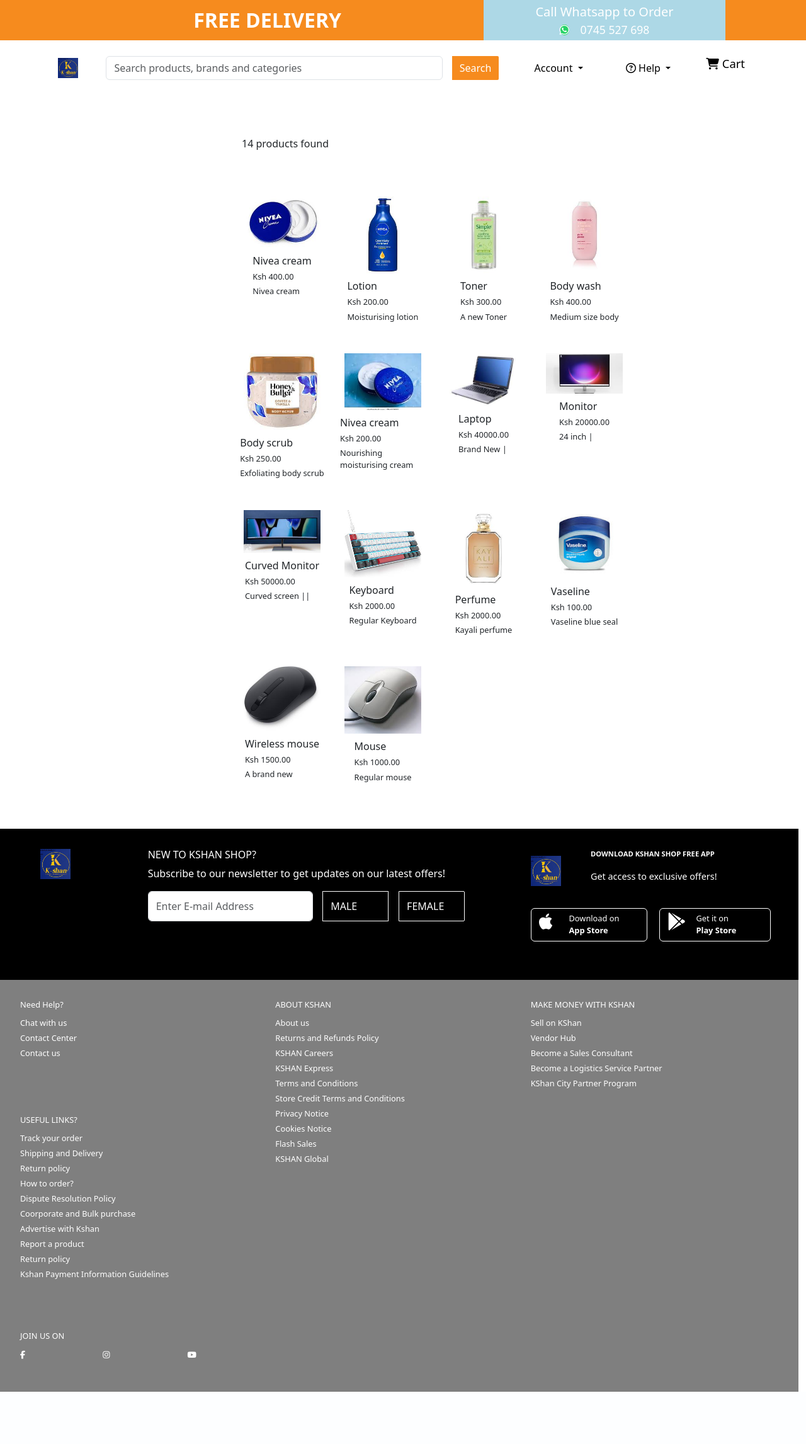
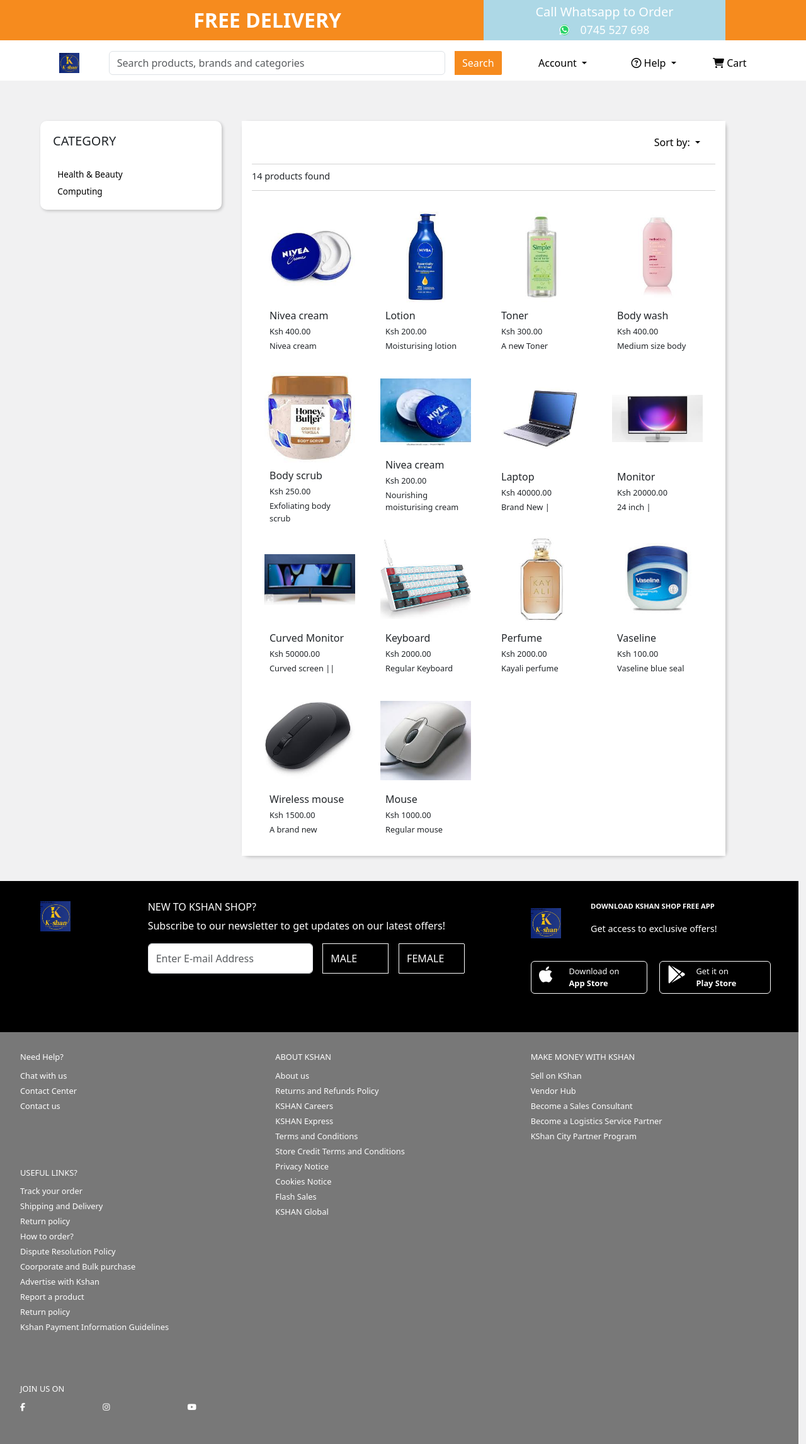
Before and after one commit to Sylvia-Rwenyo/JumiaClone, a PHP site: page /user-pages/home/search_results.php in a window 1280 px wide. Shown: the whole page at 63% size. Before the commit the page ends 2210 px from the top, so only its background shows below. Run offline with PHP 8.4, Linux system fonts and the light colour scheme; data comes from the database, SQL or seed files in the repository; some libraries are stand-ins or nearby versions.

Commit message:
search results, admin login updates and misc bug fixes

```diff
--- a/admin/account/login/index.php
+++ b/admin/account/login/index.php
@@ -1,3 +1,7 @@
+<?php
+// start session
+@session_start();
+?>
 <!DOCTYPE html>
 <html lang="en">
 <head>
@@ -42,7 +46,7 @@
             </style>';
             ?>
             <form method="POST" action="processing.php">
-                <input placeholder="Email address or phone number" name="accInput" type="text"/>
+                <input placeholder="Email address or phone number" name="accInput" value="<?php echo $_SESSION["emailAddress"]; ?>" type="text"/>
                 <input placeholder="Password" name="password" type="password"/>
                 <button type="submit" name="logIn">Log In</button>
             </form>
--- a/kshan-ecommerce-j-db.sql
+++ b/kshan-ecommerce-j-db.sql
@@ -3,7 +3,7 @@
 -- https://www.phpmyadmin.net/
 --
 -- Host: 127.0.0.1
--- Generation Time: Mar 05, 2024 at 01:10 PM
+-- Generation Time: Mar 05, 2024 at 08:53 PM
 -- Server version: 10.4.32-MariaDB
 -- PHP Version: 8.2.12
 
@@ -42,7 +42,7 @@
 --
 
 INSERT INTO `adminusers` (`id`, `firstName`, `lastName`, `emailAddress`, `phoneNumber`, `password`, `sign_up_date`) VALUES
-(1, 'Kshan', 'Admin', 'kshan@admin.com', '+254111222333', '$2y$10$Z0ITTHCfSNBpUx841V8AyOGqJoZA52a4v2/QKIHuWEKbrVXKEkE4e', '2024-02-05 21:41:46');
+(4, 'New', 'Admin', 'newadmin@kshan.com', '+254111222333', '$2y$10$RTfOoPolG4u6BfOK8OklG.FgXsaac8jgBuNsS5VlBrkxDfEhnNz86', '2024-03-05 19:44:00');
 
 -- --------------------------------------------------------
 
@@ -261,7 +261,7 @@
 -- AUTO_INCREMENT for table `adminusers`
 --
 ALTER TABLE `adminusers`
-  MODIFY `id` int(11) NOT NULL AUTO_INCREMENT, AUTO_INCREMENT=3;
+  MODIFY `id` int(11) NOT NULL AUTO_INCREMENT, AUTO_INCREMENT=5;
 
 --
 -- AUTO_INCREMENT for table `endusers`
--- a/user-pages/home/home_page.css
+++ b/user-pages/home/home_page.css
@@ -1,5 +1,8 @@
 
 /* shop now CTA styling */
+#shop-now-carousel-div{
+    background-color: white;
+}
 #shop-now-carousel, #shop-now-carousel .carousel-inner, #shop-now-carousel .carousel-item{
     height: 100%;
 }
@@ -101,12 +104,11 @@
 .call-CTA p:nth-child(2){
     font-weight: 700;
 }
-.categories-list, .call-CTA, .call-help-CTA, .shop-now-carousel-div{
+.categories-list, .call-CTA, .call-help-CTA, .shop-now-carousel-div, .categories-list.col-3, .search-results.col-8{
     border: none;
     box-shadow: 2px 2px 5px rgba(0, 0, 0, 0.2);
     border-radius: 10px;
     height: 25em;
-
 }
 .shop-now-carousel-div{
     position: relative;
@@ -170,7 +172,7 @@
 }
 .product-cards .card{
     border: none;
-    height: 100%;
+    height: 15em;
     display: flex;
     flex-direction: column;
     align-items: center;
--- a/user-pages/home/index.php
+++ b/user-pages/home/index.php
@@ -19,7 +19,7 @@
 <section class="container main-container">
 
     <!-- CTA -->
-    <div class="CTA row">
+    <div class="CTA row" style="column-gap: auto;">
         <!-- categories list -->
         <div class="col-2  card categories-list" id="categories-list">
             <ul class="list-group">
--- a/user-pages/home/nav.php
+++ b/user-pages/home/nav.php
@@ -41,9 +41,8 @@
             <a href="https://wa.me/+254745527698" target="_blank"><i class="fab fa-whatsapp"></i>0745 527 698</a>
         </div>
     </div>
-
     <!-- main nav content -->
-    <nav class="nav navbar" style="height: 6em; padding-top:0 ;">
+    <nav class="nav navbar">
     <!-- logo -->
         <div class="logo" >
             <img src="../../images/logo.jpeg" alt="KShan Central Agency"/>
@@ -105,12 +104,12 @@
                 <i class='fa fa-question-circle-o'></i> Help
             </a>
             <div class="dropdown-menu" aria-labelledby="dropdownMenuLink">
-                <a href="help-center.php" class="dropdown-item dp-link">Help Center</a>
+                <a href="" class="dropdown-item dp-link">Help Center</a>
                 <a href="checkout.php" class="dropdown-item dp-link">Place an order</a>
                 <a href="existing_orders.php" class="dropdown-item dp-link">Track your order</a>
                 <a href="existing_orders.php?cancel=1" class="dropdown-item dp-link">Order Cancellation</a>
-                <a href="help-center.php?create-return=1" class="dropdown-item dp-link">Returns and Refunds</a>
-                <a href="help-center.php?pay-for-order=1" class="dropdown-item dp-link">Payment and KShan Account</a>
+                <a href="?create-return=1" class="dropdown-item dp-link">Returns and Refunds</a>
+                <a href="?pay-for-order=1" class="dropdown-item dp-link">Payment and KShan Account</a>
                 <div class="dropdown-item dp-btn" style="border-bottom: none; border-top: 4px solid lightgray; padding-bottom: 1em;">
                     <a class="btn" href="" ><i class="fa-regular fa-message"></i> Live Chat</a>
                 </div>
@@ -118,7 +117,11 @@
         </div>
 
         <!-- cart link -->
-        <a href="cart.php" class="cart"><span>
-            <i class="fa-solid fa-cart-shopping"></i><span class="badge"><?php echo $items_count ?></span></span> Cart</a>
+        <a href="cart.php" class="cart" id="cart" style="font-size: 1em;">
+            <span>
+                <i class="fa-solid fa-cart-shopping"></i><span class="badge"><?php echo $items_count ?>
+            </span>
+        </span>
+        Cart</a>
     </nav>
     </div>
--- a/user-pages/home/products_by_category.php
+++ b/user-pages/home/products_by_category.php
@@ -22,7 +22,7 @@
 <!-- nav bar -->
 <?php include_once 'nav.php'; ?>
 
-<section class="container" style="margin-top: 10em;">
+<section class="container products-by-category" style="margin-top: 10em;">
 
     <!-- Display product categories and products -->
     <?php
@@ -57,7 +57,7 @@
                         ?>
                         <!-- Display product card -->
                         <div class="single-product-card card col-3" onclick="showDetails(<?php echo $productId; ?>)">
-                            <img src="../../admin/product-upload/<?php echo $imageUrl; ?>" alt="product"  tsyle="height: 60%"/>
+                            <img src="../../admin/product-upload/<?php echo $imageUrl; ?>" alt="product"  style="height: 60%"/>
                             <div class="product-details-lines">
                                 <p><?php echo $product['name']; ?></p>
                                 <p style="font-size: 0.8em">Ksh <?php echo $product['price']; ?></p>
--- a/user-pages/home/search_results.php
+++ b/user-pages/home/search_results.php
@@ -23,13 +23,6 @@
 <?php include_once 'nav.php'; ?>
 
 <section class="container" style="margin-top: 12em;">
-<div class="row">
-    <div class="col-3">
-
-    </div>
-   <div class="col-7">
-
-    <!-- Display product categories and products -->
     <?php
         // Get the query from the URL
         $query = isset($_GET['query']) ? $_GET['query'] : '';
@@ -37,17 +30,71 @@
         $query = str_replace('%20', ' ', $query); // Replace %20 with spaces
         $query = '%' . $query . '%'; // Add wildcard characters for partial match
 
-        $stmt = $conn->prepare("SELECT * FROM products WHERE category = ? OR name LIKE ?");
+        $stmt = $conn->prepare("SELECT * FROM products WHERE category LIKE ? OR name LIKE ?");
         $stmt->bind_param("ss", $query, $query);
         $stmt->execute();
         $productResult = $stmt->get_result();
         // Get the number of matches found
         $numMatches = $productResult->num_rows;
     ?>
-            <div class="product-cards row" style="row-gap: 2em;">
-                <!-- Display query header -->
+<div class="row">
+    <div class="col-3  card  search-filters categories-list" id="categories-list">
+        <h5>CATEGORY</h5>
+        <ul class="list-group">
+        <?php
+            $query = isset($_GET['query']) ? $_GET['query'] : '';
+            $query = urldecode($query); // Decode URL-encoded query string
+            $query = str_replace('%20', ' ', $query); // Replace %20 with spaces
+            $query = '%' . $query . '%'; // Add wildcard characters for partial match
+
+            // Fetch distinct categories from the products table based on the query
+            $categorySql = "SELECT DISTINCT category FROM products WHERE category LIKE '$query' OR name LIKE '$query'";
+            $categoryResult = $conn->query($categorySql);
+
+            if ($categoryResult->num_rows > 0) {
+                while ($category = $categoryResult->fetch_assoc()) {
+                    $currentCategory = $category['category'];
+                    // Output the category within <li> tags
+                    echo '<li class="list-group-item"><a href="products_by_category.php?category=' .urlencode($currentCategory). '">' . $currentCategory . '</a></li>';
+                }
+            }
+        ?>
+        </ul>
+    </div>
+   <div class="search-results col-8">
+
+    <!-- Display product categories and products -->
+            <div class="product-cards row">
+                <!-- sort drop down -->
+                <div class="dropdown show">
+                    <a class="btn btn-secondary dropdown-toggle" href="#" role="button" id="dropdownMenuLink" data-toggle="dropdown" aria-haspopup="true" aria-expanded="false">
+                    Sort by:
+                    </a>
+                    <div class="dropdown-menu" aria-labelledby="dropdownMenuLink">
+                            <a class="dropdown-item dp-link" href="">Popularity</a>
+                            <a class="dropdown-item dp-link" href="">Newest Arivals</a>
+                            <a class="dropdown-item dp-link" href="">Price: Low to high</a>
+                            <a class="dropdown-item dp-link" href="">Price: high to low</a>
+                            <a class="dropdown-item dp-link" href="">Product rating</a>
+                    </div>
+                </div>
+                <?php
+                    // Get the query from the URL
+                    $query = isset($_GET['query']) ? $_GET['query'] : '';
+                    $query = urldecode($query); // Decode URL-encoded query string
+                    $query = str_replace('%20', ' ', $query); // Replace %20 with spaces
+                    $query = '%' . $query . '%'; // Add wildcard characters for partial match
+
+                    $stmt = $conn->prepare("SELECT * FROM products WHERE category LIKE ? OR name LIKE ?");
+                    $stmt->bind_param("ss", $query, $query);
+                    $stmt->execute();
+                    $productResult = $stmt->get_result();
+                    // Get the number of matches found
+                    $numMatches = $productResult->num_rows;
+                ?>
+                <!-- Display  header -->
                 <div class="header-band" style="background:transparent;">
-                    <p style="width: 100%"><?php echo $numMatches ?> products found</p>
+                    <p style="width: 100%; font-size: 0.9em; margin-bottom: 0.25em"><?php echo $numMatches ?> products found</p>
                 </div>
                     <?php
                     // Display products for the current query
@@ -66,7 +113,7 @@
                         <!-- Display product card -->
                         <div class="single-product-card card col-3" onclick="showDetails(<?php echo $productId; ?>)">
                             <img src="../../admin/product-upload/<?php echo $imageUrl; ?>" alt="product"  tsyle="height: 60%"/>
-                            <div class="">
+                            <div class="product-details-lines">
                                 <p><?php echo $product['name']; ?></p>
                                 <p style="font-size: 0.8em">Ksh <?php echo $product['price']; ?></p>
                                 <p style="font-size: 0.8em"><?php $description = $product['description'];
@@ -74,7 +121,7 @@
                                     $first_three_words = implode(' ', array_slice($words, 0, 3)); // Concatenate the first three words
                                     echo $first_three_words ?>
                             </p>
-                             <a href="add_to_cart.php?id=<?php echo $productId; ?>" class="btn cart-btn"> <i class="fa-solid fa-cart-plus"></i> Add to cart</a>
+                             <a href="add_to_cart.php?id=<?php echo $productId; ?>" class="btn cart-btn" style="font-size: 0.6em; width: 100%; text-align:center"> <i class="fa-solid fa-cart-plus"></i> Add to cart</a>
                             </div>
                         </div>
                         <?php
--- a/user-pages/home/user_pages.css
+++ b/user-pages/home/user_pages.css
@@ -1,3 +1,7 @@
+/* body styling */
+body{
+    background-color: #f1f1f2;
+}
 /* preloader styling */
 #preloader {
     position: fixed;
@@ -132,6 +136,10 @@
 }
 
 /* nav styling */
+.fixed-top{
+    background: transparent;
+    /* height: fit-content; */
+}
 .nav{
     width: 100%;
     padding-left: 5%;
@@ -139,7 +147,7 @@
     display: flex;
     flex-direction: row;
     justify-content: space-evenly;
-    height: 4em;
+    height: 7em;
     padding: 1em;
     padding-top: 0;
     top: 2em;
@@ -206,7 +214,7 @@
     color: black;
     height: 100%;
     font-size: 1.15em;
-    margin-top: 3em;
+    margin-top: 4em;
     padding-right: 2em;
 }
 .nav .badge{
@@ -252,17 +260,84 @@
 #product-rows{
     margin-bottom: 2em;
 }
+.product-cards{
+    background-color: white;
+}
 .single-product-card {
     transition: transform 0.3s, box-shadow 0.3s;
   }
 
   .single-product-card:hover {
-    transform: scale(1.1);
+    transform: scale(1.05);
     box-shadow: 0 0 10px rgba(0, 0, 0, 0.3);
+  }
+  .search-results .single-product-card:hover, .products-by-category .single-product-card:hover{
+    transform: scale(0.9);
+    box-shadow: 0 0 10px rgba(0, 0, 0, 0.3);
+    height: 20em;
   }
   .single-product-card img{
     object-fit: contain;
   }
+
+  /* search results page styling */
+ .search-results.col-8{
+    height: fit-content;
+    margin-left: 2em;
+    background-color: white;
+  }
+  .search-results .header-band{
+    border-radius: 0;
+    border-top: 0.5px solid lightgray;
+    border-bottom: 0.5px solid lightgray;
+    padding-left: 0;
+  }
+  .search-results .product-cards{
+    row-gap: 1em;
+  }
+  .search-results .dropdown{
+    margin-left: auto;
+    width: fit-content;
+    margin-bottom: 0;
+  }
+  .search-filters.categories-list.col-3{
+    background-color: white;
+    height: 100%;
+    padding: 0;
+    padding-bottom: 1em;
+  }
+  .categories-list h5{
+    padding: 1em;
+  }
+
+  .search-filters.categories-list.col-3 .list-group-item a {
+    text-decoration: none;
+    color: black;
+    width: 100%;
+    height: 100%;
+    box-sizing: border-box;
+    padding: 1em;
+    font-size: 1em;
+    display: flex;
+    align-items: center;
+    padding-left: 2em;
+}
+
+.search-filters.categories-list.col-3 .list-group-item a:hover, .search-filters.categories-list.col-3 .list-group-item.active{
+    background-color: lightgray;
+}
+
+.search-filters.categories-list.col-3 .list-group li {
+    width: 100%;
+    padding: 0;
+    height: 2em;
+}
+
+.search-filters.categories-list.col-3 .list-group {
+    width: 100%;
+    height: 100%;
+}
+
 
   /* footer styling */
 footer{
@@ -354,6 +429,14 @@
 
 
 /* adjust for smaller screen sizes */
+@media (max-width: 1200px) {
+    .delivery-banner .carousel-inner{
+        font-size: 1.85em;
+        width: 80%;
+        margin-left: 20%;
+        padding-top: 0.35em;
+    }
+}
 @media (max-width: 992px) {
     .delivery-banner .carousel-inner{
         font-size: 1.75em;
```
Also changed, not shown: admin/account/login/processing.php (+12 -8 lines), user-pages/home/nav_script.js (+7 -3 lines), user-pages/home/user-account.php (+9 -5 lines).
